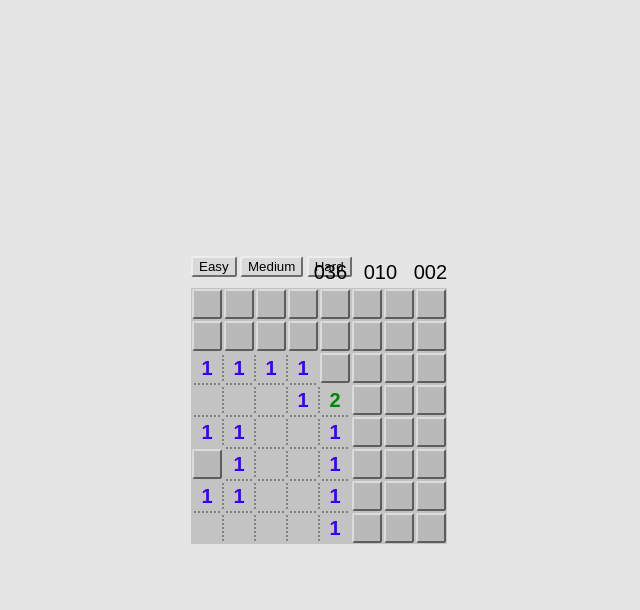
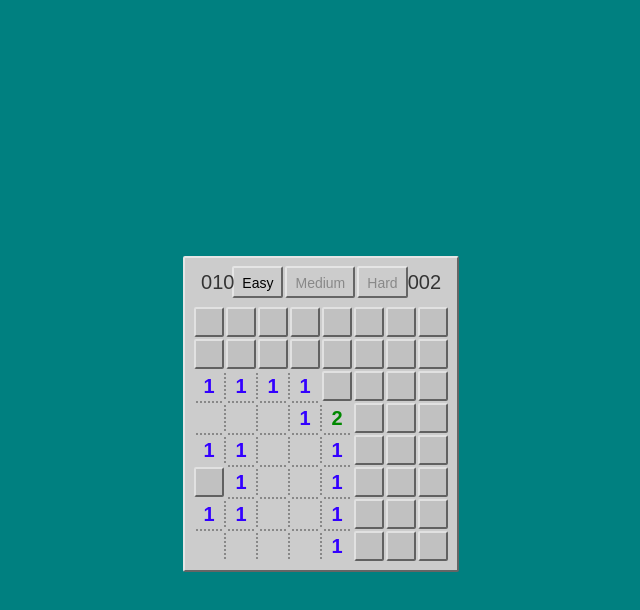
Before and after one commit to burodepeper/minesweeper, a plain HTML site: page index.html in a window 1280 px wide. Both pictures are taken after a click on the button "Easy". Shown: the whole page, without its empty margins (321-961 px from the left). Drawn offline with Linux system fonts and the light colour scheme.

Commit message:
Design update

```diff
--- a/css/minesweeper.css
+++ b/css/minesweeper.css
@@ -1,35 +1,65 @@
 body {
   font: 12px/16px "Input Sans Condensed", sans-serif;
-  background: rgba(0, 0, 0, 0.1);
+  background: teal;
 }
 
 #container {
   position: absolute;
   top: 50%; left: 50%;
+  background: #ccc;
+
+  /*box-sizing: border-box;*/
+  border: 2px solid rgba(0, 0, 0, 0.5);
+  border-left-color: rgba(255, 255, 255, 0.5);
+  border-top-color: rgba(255, 255, 255, 0.5);
+  border-radius: 2px;
 }
 
 #interface {
   position: absolute;
-  top: 0; left: 0; right: 0;
+  top: 8px; left: 8px; right: 8px;
   height: 32px;
 }
 
+  .buttons {
+    position: absolute;
+    top: 0; left: 0; right: 0; height: 32px;
+    text-align:center;
+  }
+
+  button {
+    border: 2px solid rgba(0, 0, 0, 0.5);
+    border-left-color: rgba(255, 255, 255, 0.5);
+    border-top-color: rgba(255, 255, 255, 0.5);
+    border-radius: 2px;
+    background: #ccc;
+
+    font: 14px/30px "Input Sans Condensed", sans-serif;
+    height: 32px;
+    padding: 0 8px;
+    margin: 0 2px 0 0;
+    color: rgba(0, 0, 0, 0.333);
+  }
+
+    button.current {
+      color: #000;
+    }
+
   #time {
     position: absolute;
-    top: 0;
-    right: 0;
+    top: 0; right: 8px;
   }
 
   #mines {
     position: absolute;
-    top: 0;
-    right: 50px;
+    top: 0; left: 8px;
   }
 
   #tiles {
+    display:none;
     position: absolute;
     top: 0;
-    right: 100px;
+    right: 96px;
   }
 
   .counter {
@@ -45,6 +75,7 @@ body {
       line-height: 32px;
       font-weight: 100;
       transition: top 0.25s;
+      color: rgba(0, 0, 0, 0.75);
     }
 
       .digit-0 { top: 0; }
@@ -60,8 +91,8 @@ body {
 
 #viewport {
   position: absolute;
-  left: 0;
-  background: rgba(0, 0, 0, 0.15);
+  left: 8px;
+  /*background: rgba(0, 0, 0, 0.05);*/
 }
 
   .tile {
--- a/index.html
+++ b/index.html
@@ -8,9 +8,9 @@
   <body onload='minesweeper.init();' oncontextmenu='return false'>
     <div id='container'>
       <div id='interface'>
-        <button class='button' id='easy'>Easy</button>
-        <button class='button' id='medium'>Medium</button>
-        <button class='button' id='hard'>Hard</button>
+        <div class='buttons'>
+          <button id='easy'>Easy</button><button id='medium'>Medium</button><button id='hard'>Hard</button>
+        </div>
         <div class='counter' id='mines'></div>
         <div class='counter' id='tiles'></div>
         <div class='counter' id='time'></div>
--- a/js/minesweeper.js
+++ b/js/minesweeper.js
@@ -62,10 +62,11 @@ var minesweeper = {
 
     this.viewport.style.width = width + "px";
     this.viewport.style.height = height + "px";
-    this.viewport.style.top = this.interfaceHeight + "px";
-    this.container.style.marginLeft = -(width / 2) + "px";
+    this.viewport.style.top = (this.interfaceHeight + 16) + "px";
+    this.container.style.marginLeft = -((width + 16) / 2) + "px";
     this.container.style.marginTop = -((height + this.interfaceHeight) / 2) + "px";
-    this.container.style.width = width + "px";
+    this.container.style.width = (width + 16) + "px";
+    this.container.style.height = (height + this.interfaceHeight + 24) + "px";
 
     // reset and clear all previous stuff
     this.viewport.innerHTML = "";
@@ -163,6 +164,9 @@ var minesweeper = {
 
   setDifficulty: function (difficulty) {
     this.difficulty = difficulty;
+    this.easy.className = (difficulty == "easy") ? "current" : "";
+    this.medium.className = (difficulty == "medium") ? "current" : "";
+    this.hard.className = (difficulty == "hard") ? "current" : "";
   }
 
 }
```
Also changed, not shown: 1 other file.
